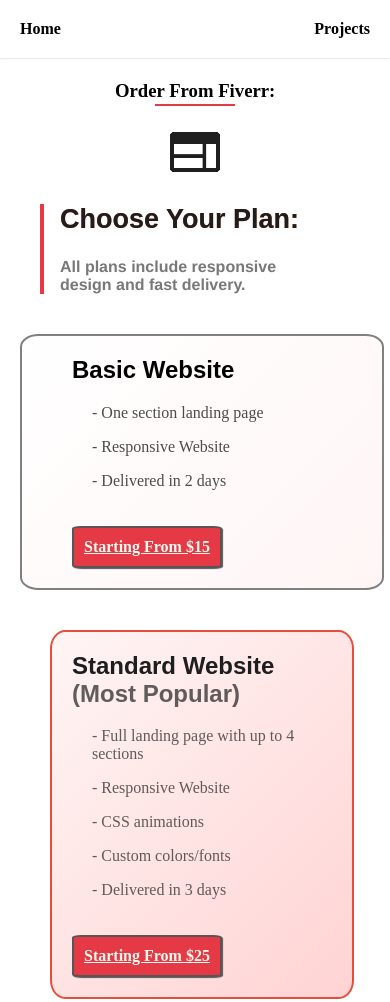
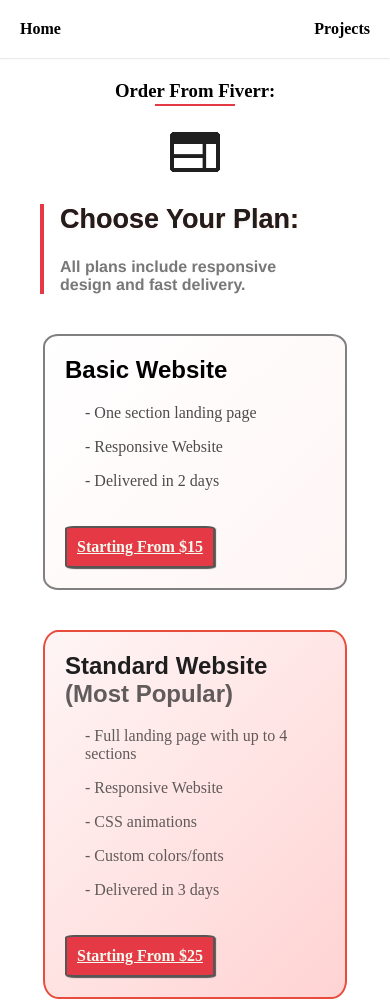
Before and after one commit to AbesIyad/Codetopia, a plain HTML site: page order.html in a window 390 px wide. Shown: the top 1002 px of the page. Drawn offline with Linux system fonts and the light colour scheme.

Commit message:
Update order.css

```diff
--- a/order.css
+++ b/order.css
@@ -205,4 +205,7 @@ a .button:hover {
   .card {
     height: fit-content;
   }
+  .card-1 {
+    padding: 0;
+  }
 }
```
